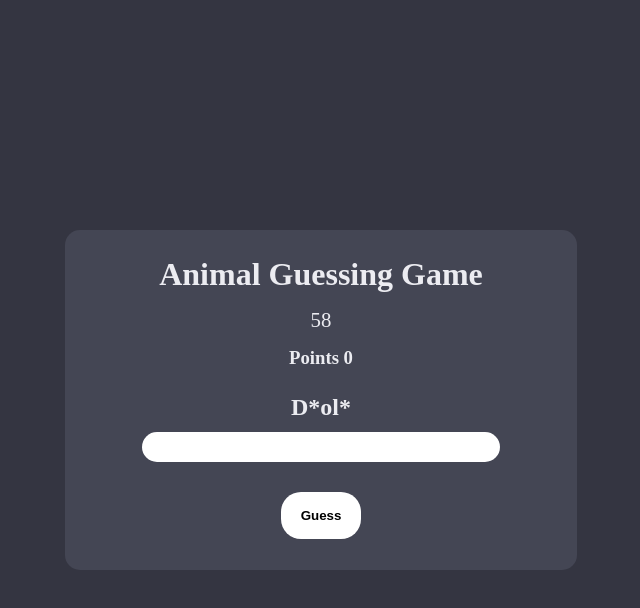
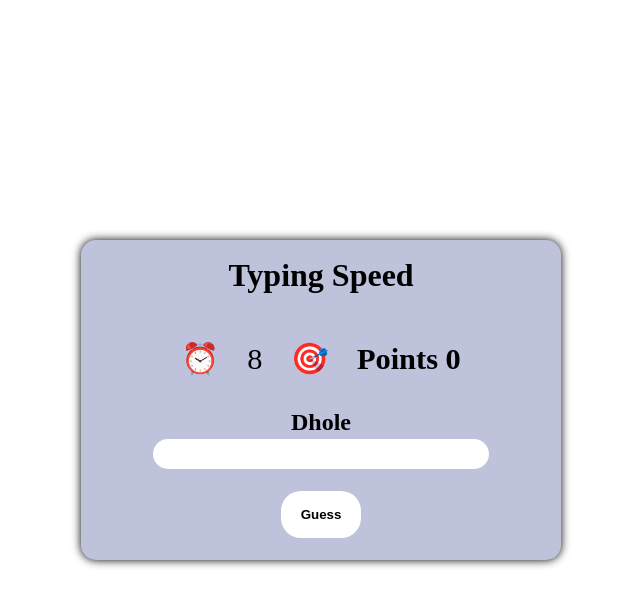
Before and after one commit to cordy001/Guessing_Game, a plain HTML site: page index.html in a window 1280 px wide. Both pictures are taken after a click on the button "Start". Shown: the whole page, without its empty margins (319-959 px from the left). Drawn offline with Linux system fonts and the light colour scheme.

Commit message:
Add files via upload

```diff
--- a/index.html
+++ b/index.html
@@ -3,20 +3,21 @@
 <head>
     <meta charset="UTF-8">
     <meta name="viewport" content="width=device-width, initial-scale=1.0">
-    <title>Guessing Game</title>
+    <title>Typing Game</title>
     <link rel="stylesheet" href="styles.css">
 </head>
 <body>
 
     <div class="game_complete" id="game_cons_result">
         <h3 id="points_result"></h3>
-        <p id="animal_lastR"></p>
     </div>
     <div class="game_container" id="game_cons">
+        <h1>Typing Speed</h1>
+        <div class="title">
 
-        <div class="title">
-            <h1>Animal Guessing Game</h1>
-            <p id="timer">60</p>
+            <p>⏰</p>
+            <p id="timer">10</p>
+            <p>🎯</p>
             <h3 id="rounds">Points 0</h3>
         </div>
 
--- a/script.js
+++ b/script.js
@@ -4,7 +4,7 @@ class AnimalGame {
 
    constructor() {
 
-       this.animals = [
+    this.animals = [
     'Lion', 'Tiger', 'Elephant', 'Monkey', 'Giraffe',
     'Zebra', 'Rhinoceros', 'Leopard', 'Cheetah', 'Panda',
     'Orangutan', 'Kangaroo', 'Koala', 'Sloth', 'Cobra',
@@ -21,7 +21,7 @@ class AnimalGame {
 
        this.rounds = 0
 
-       this.timer = 60
+       this.timer = 10
 
        this.setUpdate()
 
@@ -61,7 +61,6 @@ class AnimalGame {
            }
            document.getElementById("timer").textContent = `${game.timer}`
 
-           document.getElementById("animal_lastR").textContent = `its ${this.currentAnimals}`
 
        }, 1000)
 
@@ -71,57 +70,57 @@ class AnimalGame {
 
 
 
-   handMiddle(word) {
+//    handMiddle(word) {
 
-       if (word.length <= 2) return word
+//        if (word.length <= 2) return word
 
-       const indices = []
+//        const indices = []
 
-       for (let i = 0; i < word.length; i++) {
+//        for (let i = 0; i < word.length; i++) {
 
-           indices.push(i)
+//            indices.push(i)
 
-       }
+//        }
 
-       for (let i = indices.length - 1; i > 0; i--) {
+//        for (let i = indices.length - 1; i > 0; i--) {
 
-          const j = Math.floor(Math.random() * (i + 1))
+//           const j = Math.floor(Math.random() * (i + 1))
 
-          const temp = indices[i]
-          indices[i] = indices[j]
-          indices[j] = temp
+//           const temp = indices[i]
+//           indices[i] = indices[j]
+//           indices[j] = temp
 
 
-       }
+//        }
 
-       const hideIndexes = [indices[0], indices[1]]
+//        const hideIndexes = []
 
-       let result = ''
+//        let result = ''
 
-       for (let i = 0; i < word.length; i++) {
+//        for (let i = 0; i < word.length; i++) {
 
-           if (hideIndexes.includes(i)) {
+//            if (hideIndexes.includes(i)) {
 
-               result += "*"
+//                result += "*"
 
-           } else {
+//            } else {
 
-               result += word[i]
+//                result += word[i]
 
 
 
-           }
+//            }
 
-       }
+//        }
 
 
-       return result
+//        return result
 
-   }
+//    }
 
    setUpdate() {
 
-       document.getElementById("clue").textContent = this.handMiddle(this.currentAnimals)
+       document.getElementById("clue").textContent = this.currentAnimals
 
    }
 
@@ -171,13 +170,13 @@ function handleGuess() {
 
         game.setUpdate()
 
-        game.timer = 61
+        game.timer = 11
 
 
 
     } else {
 
-        game.timer -= 10
+        game.timer -= 1
 
         document.getElementById("clue").classList.add("shake")
 
--- a/styles.css
+++ b/styles.css
@@ -1,8 +1,8 @@
 :root {
-    --text-color: #ececf1;
-    --primary-color: #444654;
-    --background-black-color: #343541;
-    --font-size: 1.3rem;
+    --text-color: #000;
+    --primary-color: #bec2db;
+    --background-black-color: #fff;
+    --font-size: 1.9rem;
     --background-white-color: #fff;
 }
 * {
@@ -11,14 +11,14 @@
 }
 
 body {
-    width: 100%;
+    width: min(1200px, 100dvw);
     height: 100dvh;
-    max-width: 1366px;
     color: var(--text-color);
     background: var(--background-black-color);
     display: flex;
     justify-content: center;
     align-items: center;
+    margin: 0 auto;
 }
 .game_complete {
     width: 40%;
@@ -33,7 +33,7 @@ body {
 }
 .game_container {
     width: 40%;
-    height: 340px;
+    height: 40dvh;
     display: flex;
     justify-content: space-evenly;
     align-items: center;
@@ -41,11 +41,21 @@ body {
     background: var(--primary-color);
     text-align: center;
     border-radius: 15px;
+    box-shadow: 0px 0px 10px #000;
+}
+.game_container h1 {
+    font-size: 2rem;
+    font-weight: bolder;
+    margin: 15px 0;
 }
 .title {
     margin: 15px 0;
+    display: flex;
+    align-items: center;
+    justify-content: space-evenly;
+    width: 70%;
 }
-.title p {
+.title p, h3 {
     font-size: var(--font-size);
     margin: 15px 0;
 }
@@ -76,6 +86,7 @@ body {
     background: var(--background-white-color);
     border: none;
     transition: 0.5s ease-in-out;
+    cursor: pointer;
 }
 .input_text {
     width: 100%;
```
